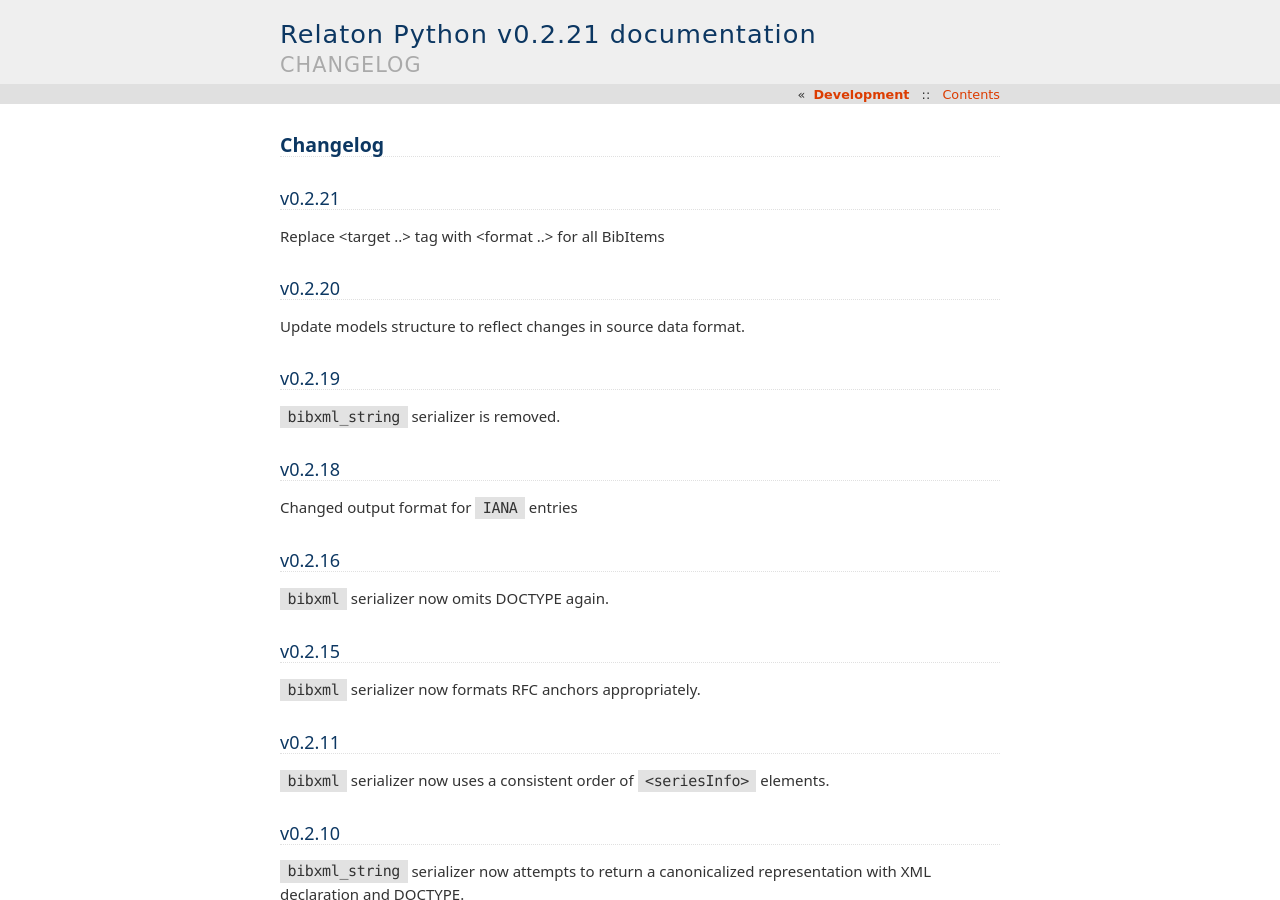
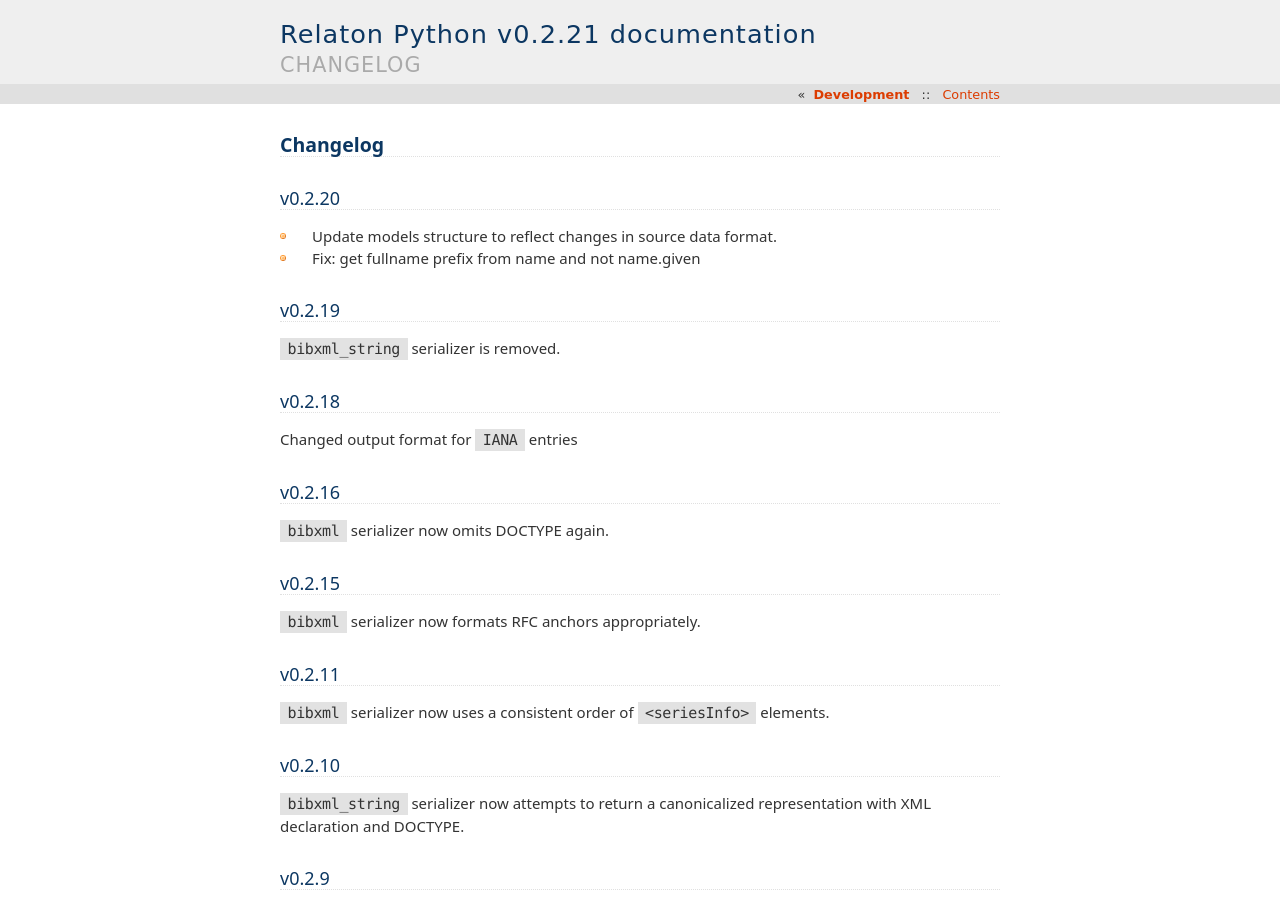
Before and after one commit to relaton/relaton-py, a Sphinx documentation site: the page built from docs/changelog.rst, in a window 1280 px wide and 900 px high. Built offline with Sphinx 7.4.7, drawn with Linux system fonts in a browser that asks for light colours.

Commit message:
fix: get fullname prefix from name

```diff
--- a/docs/changelog.rst
+++ b/docs/changelog.rst
@@ -2,16 +2,11 @@
 Changelog
 =========
 
-
-v0.2.21
-=======
-
-Replace <target ..> tag with <format ..> for all BibItems
-
 v0.2.20
 =======
 
-Update models structure to reflect changes in source data format.
+- Update models structure to reflect changes in source data format.
+- Fix: get fullname prefix from name and not name.given
 
 v0.2.19
 =======
```
Also changed, not shown: 1 other file.
